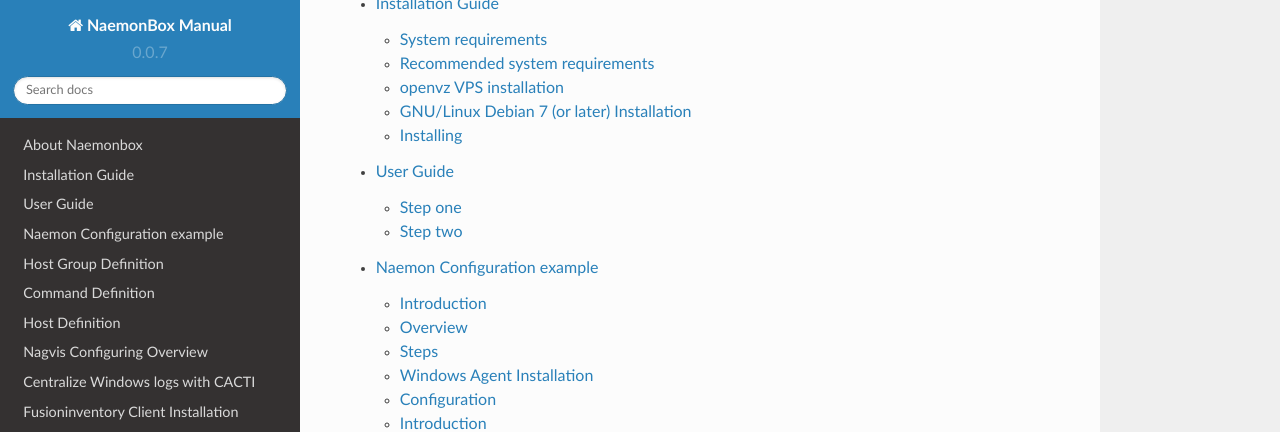
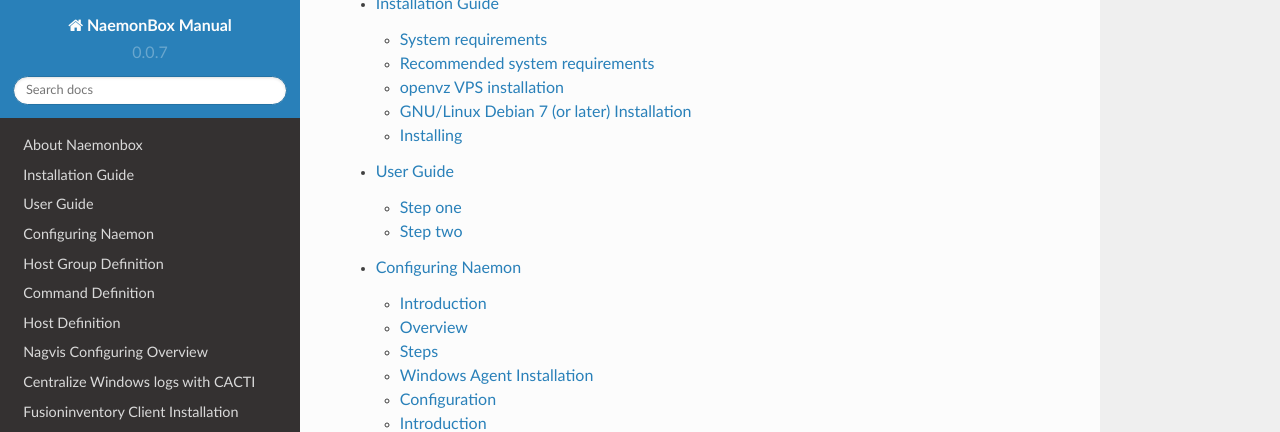
Before and after one commit to mgadi/naemonbox, a Sphinx documentation site: the page built from docs/source/index.rst, in a window 1280 px wide and 900 px high, scrolled down 312 px. Shown: the top 432 px of the window. Built offline with Sphinx 7.4.7 and the Read the Docs theme 2.0.0, drawn with Linux system fonts in a browser that asks for light colours; pages that are not in the unit, such as notebooks, are missing from menus.

Commit message:
Update index.rst

```diff
--- a/docs/source/04_Configuring_NaemonBox/index.rst
+++ b/docs/source/04_Configuring_NaemonBox/index.rst
@@ -1,6 +1,6 @@
 
 ======================
-Naemon Configuration example
+Configuring Naemon
 ======================
 
 .. image:: /images/naemonbox-naemon-login.png
```
